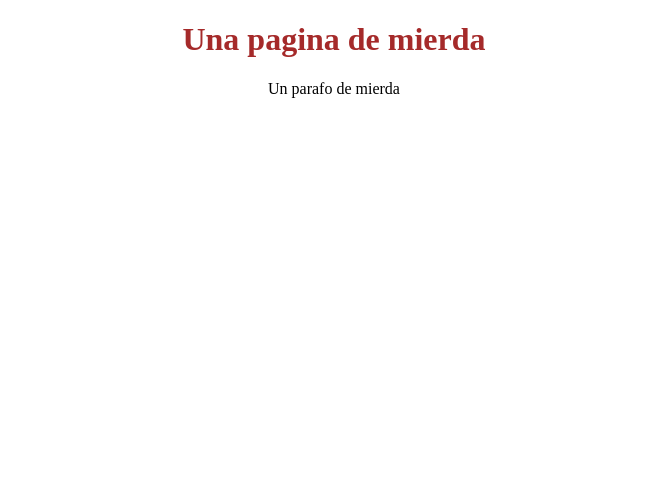
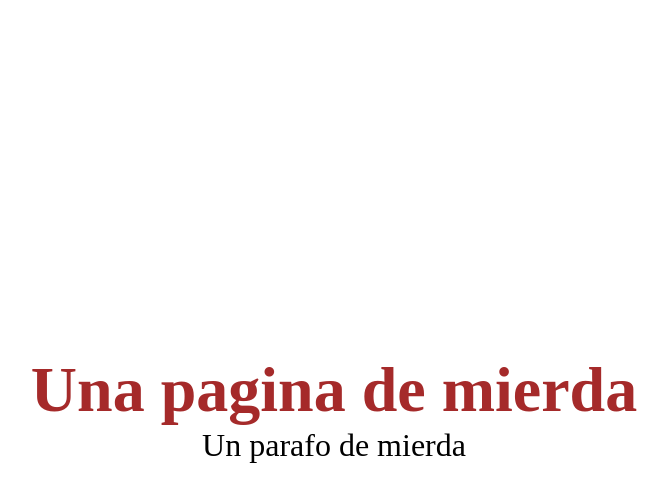
Before and after one commit to drkedrkedjon/practicando-git, a plain HTML site: page index.html in a window 1280 px wide. Shown: the whole page, without its empty margins (306-973 px from the left). Drawn offline with Linux system fonts and the light colour scheme.

Commit message:
Centrar elementos en la pagina

```diff
--- a/css.css
+++ b/css.css
@@ -1,8 +1,17 @@
 body {
+  display: grid;
+  height: 100vh;
+  place-content: center;
   text-align: center;
 }
 
 h1 {
+  font-size: 4rem;
+  color: brown;
+  margin: 0;
+}
+p {
   font-size: 2rem;
-  color: brown;
+  margin: 0;
+
 }
```
